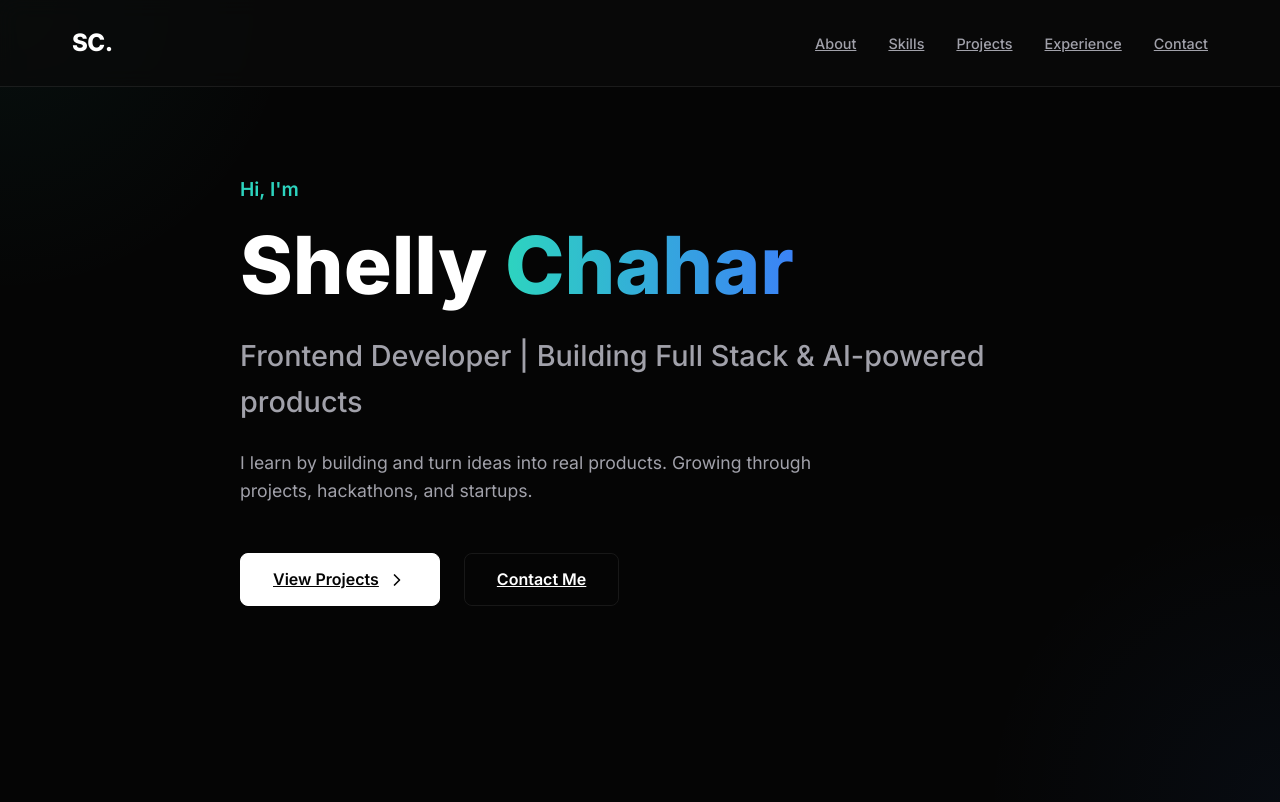
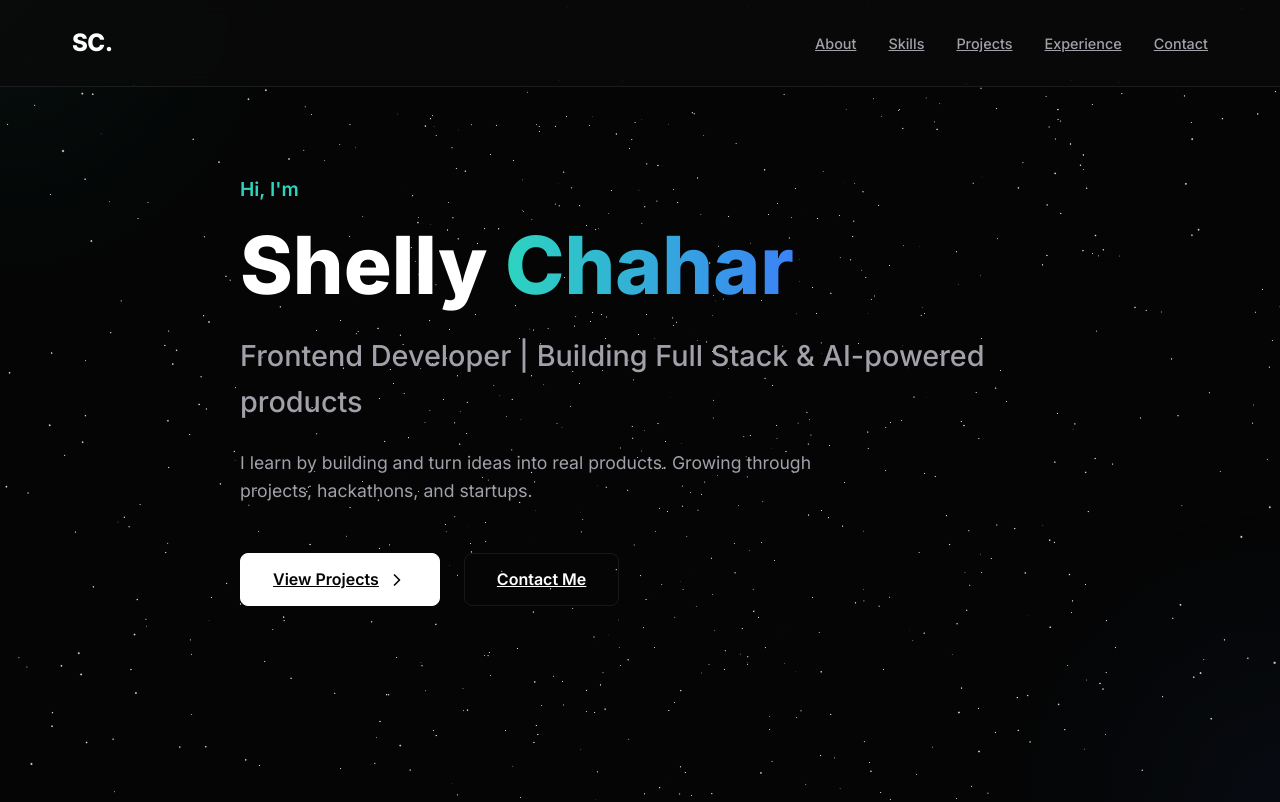
Before and after one commit to shellyco-code/portfolio, a React (Vite) app: page / in a window 1280 px wide. Shown: the top 802 px of the page. Built offline with nearby package versions, Linux system fonts and the light colour scheme.

Commit message:
feat: add 3D space background using three.js

```diff
--- a/package.json
+++ b/package.json
@@ -10,9 +10,12 @@
     "preview": "vite preview"
   },
   "dependencies": {
+    "@react-three/drei": "^10.7.7",
+    "@react-three/fiber": "^9.6.1",
     "react": "^19.2.5",
     "react-dom": "^19.2.5",
-    "react-icons": "^5.6.0"
+    "react-icons": "^5.6.0",
+    "three": "^0.184.0"
   },
   "devDependencies": {
     "@eslint/js": "^10.0.1",
--- a/src/App.jsx
+++ b/src/App.jsx
@@ -1,6 +1,7 @@
 import React, { useEffect } from 'react';
 import { FiGithub, FiLinkedin, FiMail, FiExternalLink, FiCode, FiDatabase, FiLayout, FiCpu, FiChevronRight } from 'react-icons/fi';
 import './App.css';
+import SpaceBackground from './components/SpaceBackground';
 
 function App() {
   // Simple scroll reveal effect
@@ -23,6 +24,7 @@ function App() {
 
   return (
     <div className="app">
+      <SpaceBackground />
       <div className="bg-glow"></div>
       <div className="bg-glow right"></div>
 
--- /dev/null
+++ b/src/components/SpaceBackground.jsx
@@ -0,0 +1,30 @@
+import React, { useRef } from 'react';
+import { Canvas, useFrame } from '@react-three/fiber';
+import { Stars } from '@react-three/drei';
+
+function StarField() {
+  const ref = useRef();
+
+  useFrame((state, delta) => {
+    if (ref.current) {
+      ref.current.rotation.x -= delta / 15;
+      ref.current.rotation.y -= delta / 20;
+    }
+  });
+
+  return (
+    <group ref={ref}>
+      <Stars radius={100} depth={50} count={5000} factor={4} saturation={0} fade speed={1} />
+    </group>
+  );
+}
+
+export default function SpaceBackground() {
+  return (
+    <div style={{ position: 'fixed', top: 0, left: 0, width: '100vw', height: '100vh', zIndex: -1, pointerEvents: 'none' }}>
+      <Canvas camera={{ position: [0, 0, 1] }}>
+        <StarField />
+      </Canvas>
+    </div>
+  );
+}
```
Also changed, not shown: 1 other file (tests, documents, lock files or other folders).
